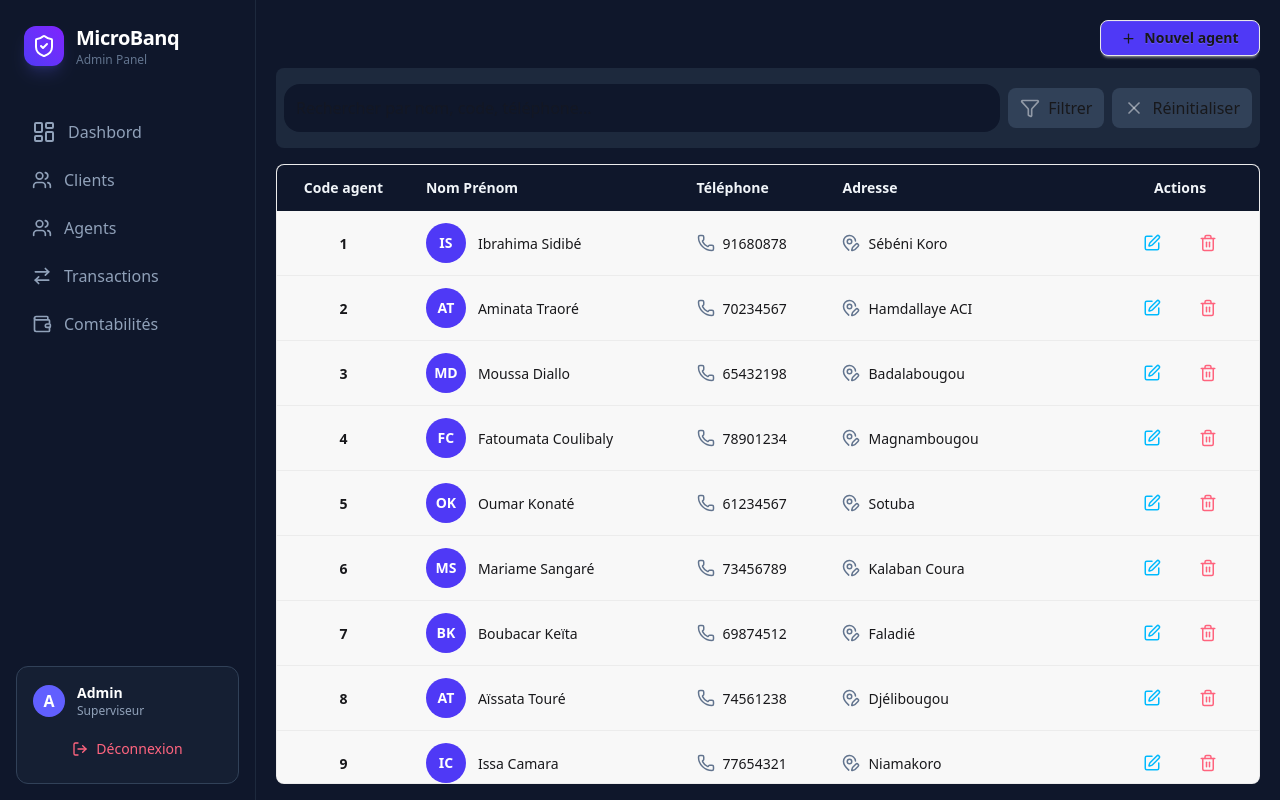
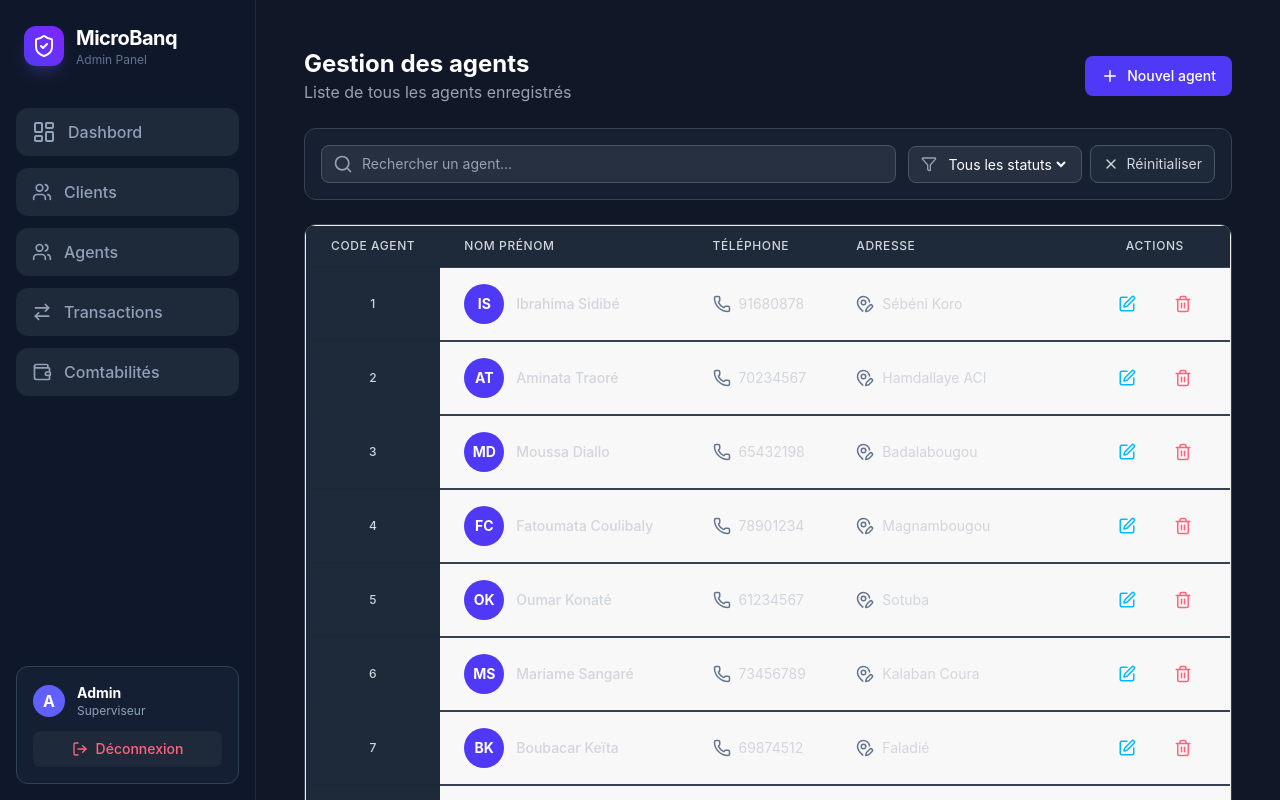
Before and after one commit to The-man-dies/micro-banking-core, a React (Vite) app in the folder client/: page /agent in a window 1280 px wide. Built offline with nearby package versions, Linux system fonts and the light colour scheme.

Commit message:
modification des styles ajoude dasboed login

```diff
--- a/client/src/components/agentUI/tableauAgent.tsx
+++ b/client/src/components/agentUI/tableauAgent.tsx
@@ -63,7 +63,7 @@ export default function TableauAgent({ agents, setAgents }: Props) {
             {modify === "modify" && agentToModify ? (
                 <UpdateAgents setModify={setModify} agent={agentToModify} agents={agents} setAgents={setAgents} />
             ) : (
-                <div className="overflow-x-auto rounded-box border border-base-content/5 bg-base-200 mx-auto h-[calc(100vh-180px)]">
+                <div className="rounded-box border border-base-content/5 bg-base-200 mx-auto h-[calc(100vh-180px)]">
                     <table className="table table-zebra">
                         <thead className="bg-slate-900 text-slate-100">
                             <tr>
--- a/client/src/components/sidebartems.tsx
+++ b/client/src/components/sidebartems.tsx
@@ -31,12 +31,12 @@ export function SidebarItem() {
                 {/** En tête */}
 
                 {/** sidebar */}
-                <nav>
-                    <NavLink to={"/"}>
+                <nav className="flex flex-col gap-3">
+                    <NavLink to={"/dashboard"}>
                         <button
-                            onClick={() => setActive("dashborad")}
+                            onClick={() => setActive("dashboard")}
                             className={`w-full flex items-center gap-3 px-4 py-3 rounded-xl transition-all duration-200 ${
-                                active === "dashborad"
+                                active === "dashboard"
                                     ? "bg-indigo-600 text-white shadow-lg shadow-indigo-500/20"
                                     : "text-slate-400 hover:bg-slate-800 hover:text-white"
                             }`}>
--- a/client/src/index.css
+++ b/client/src/index.css
@@ -1,2 +1,134 @@
 @import "tailwindcss";
 @plugin "daisyui";
+
+:root {
+  --primary: #4f46e5;
+  --primary-hover: #4338ca;
+  --secondary: #6b7280;
+  --accent: #8b5cf6;
+  --success: #10b981;
+  --error: #ef4444;
+  --warning: #f59e0b;
+  --info: #3b82f6;
+}
+
+/* Styles de base */
+@layer base {
+  body {
+    @apply bg-gray-900 text-gray-100;
+    font-family: 'Inter', sans-serif;
+  }
+
+  h1,
+  h2,
+  h3,
+  h4,
+  h5,
+  h6 {
+    @apply font-bold text-white;
+  }
+
+  h1 {
+    @apply text-2xl md:text-3xl;
+  }
+
+  h2 {
+    @apply text-xl md:text-2xl;
+  }
+
+  input,
+  select,
+  textarea,
+  button {
+    @apply rounded-lg bg-gray-800 border-gray-700 text-white focus:ring-2 focus:ring-indigo-500 focus:border-transparent;
+  }
+
+  button {
+    @apply transition-colors duration-200;
+  }
+}
+
+/* Styles des cartes */
+
+
+/* Styles des boutons */
+.btn-primary {
+  @apply bg-indigo-600 hover:bg-indigo-700 text-white font-medium;
+}
+
+.btn-secondary {
+  @apply bg-gray-700 hover:bg-gray-600 text-white font-medium;
+}
+
+.btn-accent {
+  @apply bg-purple-600 hover:bg-purple-700 text-white font-medium;
+}
+
+/* Styles des tableaux */
+.table-container {
+  @apply overflow-x-auto rounded-lg border border-gray-700;
+}
+
+table {
+  @apply w-full text-left;
+}
+
+th {
+  @apply bg-gray-800 px-6 py-3 text-xs font-medium text-gray-300 uppercase tracking-wider;
+}
+
+td {
+  @apply px-6 py-4 whitespace-nowrap text-sm text-gray-300 border-t border-gray-700;
+}
+
+tr:hover {
+  @apply bg-gray-800;
+}
+
+/* Styles des indicateurs d'état */
+.status-active {
+  @apply bg-green-900 text-green-300 px-2 py-1 rounded-full text-xs font-medium;
+}
+
+.status-inactive {
+  @apply bg-red-900 text-red-300 px-2 py-1 rounded-full text-xs font-medium;
+}
+
+/* Styles des cartes KPI */
+.kpi-card {
+  @apply p-6 rounded-xl bg-gradient-to-br from-gray-800 to-gray-900 border border-gray-700 shadow-lg;
+}
+
+.kpi-value {
+  @apply text-2xl font-bold text-white;
+}
+
+.kpi-label {
+  @apply text-sm text-gray-400 mt-1;
+}
+
+.kpi-trend {
+  @apply flex items-center text-sm mt-2;
+}
+
+.kpi-trend-up {
+  @apply text-green-400;
+}
+
+.kpi-trend-down {
+  @apply text-red-400;
+}
+
+/* Styles de la barre de recherche */
+.search-input {
+  @apply w-full max-w-md pl-10 pr-4 py-2 rounded-lg bg-gray-800 border-gray-700 text-white focus:ring-2 focus:ring-indigo-500 focus:border-transparent;
+}
+
+/* Styles des onglets */
+.tab-active {
+  @apply bg-indigo-600 text-white;
+}
+
+.tab-inactive {
+  @apply text-gray-400 hover:text-white hover:bg-gray-800;
+}
--- a/client/src/pages/Layout.tsx
+++ b/client/src/pages/Layout.tsx
@@ -3,12 +3,16 @@ import { SidebarItem } from "../components/sidebartems";
 
 export default function Layout() {
     return (
-        <div className="w-full">
-            <div className="flex flex-row">
-                <SidebarItem />
-                <div className="overflow-y-hidden w-screen h-screen bg-slate-900 ">
+        <div className="flex h-screen w-full bg-gray-900 text-gray-100">
+            {/* Sidebar */}
+            <SidebarItem />
+
+            {/* Main Content */}
+            <div className="flex-1 flex flex-col overflow-hidden">
+                {/* Main content area */}
+                <main className="flex-1 overflow-y-auto p-6 bg-gray-900">
                     <Outlet />
-                </div>
+                </main>
             </div>
         </div>
     );
--- a/client/src/pages/agentPage.tsx
+++ b/client/src/pages/agentPage.tsx
@@ -1,6 +1,6 @@
-import { Filter, Plus, X } from "lucide-react";
+import { Filter, Plus, X, Search } from "lucide-react";
 import TableauAgent from "../components/agentUI/tableauAgent";
-import React, { useState } from "react";
+import { useState } from "react";
 import Addagents from "../components/agentUI/addagents";
 
 type agentType = {
@@ -35,36 +35,29 @@ export default function AgentPage() {
     ]);
 
     const [update, setUpdate] = useState<string | null>(null);
+    const [searchTerm, setSearchTerm] = useState("");
 
     const getNextAvailableCode = () => {
         if (agents.length === 0) return 1;
-
         const maxCode = Math.max(...agents.map(agent => agent.code_agents));
-
         for (let i = 1; i <= maxCode + 1; i++) {
             if (!agents.some(agent => agent.code_agents === i)) {
                 return i;
             }
         }
-
         return maxCode + 1;
     };
 
-    const openUpdatePage = () => {
-        setUpdate("add");
-    };
+    const openUpdatePage = () => setUpdate("add");
 
     const handleSubmit = (e: React.FormEvent<HTMLFormElement>) => {
         e.preventDefault();
         const formData = new FormData(e.currentTarget);
-
-        // Récupération des valeurs
         const code = Number(formData.get("code"));
         const name = formData.get("name")?.toString().trim();
         const tel = Number(formData.get("tel"));
         const adresse = formData.get("adresse")?.toString().trim();
 
-        // Validation
         if (!code || !name || !tel || !adresse) {
             alert("Veuillez remplir tous les champs");
             return;
@@ -96,19 +89,24 @@ export default function AgentPage() {
 
         setAgents(prev => {
             const updatedAgents = [...prev, newAgent];
-
             updatedAgents.sort((a, b) => a.code_agents - b.code_agents);
             return updatedAgents;
         });
 
         e.currentTarget.reset();
         setUpdate(null);
-
-        console.log("Nouvel agent ajouté avec succès:", newAgent);
     };
 
+    const filteredAgents = agents.filter(
+        agent =>
+            agent.nom_prenom.toLowerCase().includes(searchTerm.toLowerCase()) ||
+            agent.telephone.toString().includes(searchTerm) ||
+            agent.adresse.toLowerCase().includes(searchTerm.toLowerCase()) ||
+            agent.code_agents.toString().includes(searchTerm)
+    );
+
     return (
-        <div>
+        <div className="p-4 md:p-6 bg-gray-900 min-h-screen overflow-x-hidden">
             {update === "add" ? (
                 <Addagents
                     handleSubmit={handleSubmit}
@@ -117,35 +115,60 @@ export default function AgentPage() {
                     nextCode={getNextAvailableCode()}
                 />
             ) : (
-                <div>
-                    <div className="p-5 flex flex-col gap-3">
+                <div className="space-y-4 md:space-y-6">
+                    {/* En-tête */}
+                    <div className="flex flex-col md:flex-row md:items-center md:justify-between gap-4">
+                        <div>
+                            <h1 className="text-xl md:text-2xl font-bold text-white">Gestion des agents</h1>
+                            <p className="text-sm md:text-base text-gray-400">Liste de tous les agents enregistrés</p>
+                        </div>
                         <button
-                            className="btn bg-indigo-600 rounded-lg w-40 text-sm h-9 ml-auto flex items-center justify-center gap-2"
-                            onClick={openUpdatePage}>
-                            <Plus size={15} /> Nouvel agent
+                            onClick={openUpdatePage}
+                            className="flex items-center justify-center gap-2 px-3 py-2 md:px-4 md:py-2.5 bg-indigo-600 hover:bg-indigo-700 text-white rounded-lg text-sm font-medium transition-colors w-full md:w-auto">
+                            <Plus size={18} />
+                            <span>Nouvel agent</span>
                         </button>
-                        <div className="flex items-center gap-2 bg-slate-800 p-2 rounded-lg py-4">
-                            <input
-                                type="text"
-                                placeholder="Rechercher par nom, code, téléphone..."
-                                className="p-3 bg-slate-900 rounded-2xl focus:outline-none flex-1"
-                            />
-                            <button className="flex items-center gap-2 px-3 py-2 rounded-lg bg-slate-700 hover:bg-slate-600 transition-colors">
-                                <div className="text-zinc-100/50">
-                                    <Filter size={20} />
+                    </div>
+
+                    {/* Barre de recherche et filtres */}
+                    <div className="bg-gray-800/50 rounded-xl p-3 md:p-4 border border-gray-700">
+                        <div className="flex flex-col md:flex-row gap-3">
+                            <div className="relative flex-1">
+                                <div className="absolute inset-y-0 left-0 pl-3 flex items-center pointer-events-none">
+                                    <Search className="h-5 w-5 text-gray-400" />
                                 </div>
-                                Filtrer
-                            </button>
-                            <button className="flex items-center gap-2 px-3 py-2 rounded-lg bg-slate-700 hover:bg-slate-600 transition-colors">
-                                <div className="text-zinc-100/50">
-                                    <X size={20} />
+                                <input
+                                    type="text"
+                                    placeholder="Rechercher un agent..."
+                                    value={searchTerm}
+                                    onChange={e => setSearchTerm(e.target.value)}
+                                    className="block w-full pl-10 pr-3 py-2 border border-gray-600 rounded-lg bg-gray-700/50 text-white placeholder-gray-400 focus:outline-none focus:ring-2 focus:ring-indigo-500 focus:border-transparent text-sm"
+                                />
+                            </div>
+                            <div className="flex items-center gap-2">
+                                <div className="flex items-center gap-2 bg-gray-700/50 border border-gray-600 rounded-lg px-3 py-2">
+                                    <Filter className="h-4 w-4 text-gray-400" />
+                                    <select
+                                        className="bg-transparent text-white text-sm focus:outline-none focus:ring-0 border-0 p-0"
+                                        aria-label="Filtrer par statut">
+                                        <option>Tous les statuts</option>
+                                        <option>Actif</option>
+                                        <option>Inactif</option>
+                                    </select>
                                 </div>
-                                Réinitialiser
-                            </button>
+                                <button
+                                    onClick={() => setSearchTerm("")}
+                                    className="px-3 py-2 text-sm text-gray-300 hover:text-white hover:bg-gray-700/50 rounded-lg border border-gray-600 transition-colors flex items-center gap-2">
+                                    <X size={16} />
+                                    <span className="hidden sm:inline">Réinitialiser</span>
+                                </button>
+                            </div>
                         </div>
                     </div>
-                    <div className="h-screen overflow-y-hidden p-5 -mt-6">
-                        <TableauAgent agents={agents} setAgents={setAgents} />
+
+                    {/* Tableau des agents */}
+                    <div className="bg-gray-800/50 rounded-xl overflow-hidden border border-gray-700">
+                        <TableauAgent agents={filteredAgents} setAgents={setAgents} />
                     </div>
                 </div>
             )}
--- a/client/src/routes/app.routes.tsx
+++ b/client/src/routes/app.routes.tsx
@@ -4,15 +4,19 @@ import AgentPage from "../pages/agentPage";
 import Clients from "../pages/clients";
 import Transcations from "../pages/transcations";
 import Comptabilite from "../pages/comptabilite";
+import LoginPage from "../pages/LoginPage";
+import DashboardPage from "../pages/DashboardPage";
 
 function AppRoute() {
     return (
         <Routes>
             <Route path="/" Component={Layout}>
+                <Route path="/dashboard" Component={DashboardPage} />
                 <Route path="/client" Component={Clients} />
                 <Route path="/agent" Component={AgentPage} />
                 <Route path="/transactions" Component={Transcations} />
                 <Route path="/comptabilité" Component={Comptabilite} />
+                <Route path="/login" Component={LoginPage} />
             </Route>
         </Routes>
     );
```
